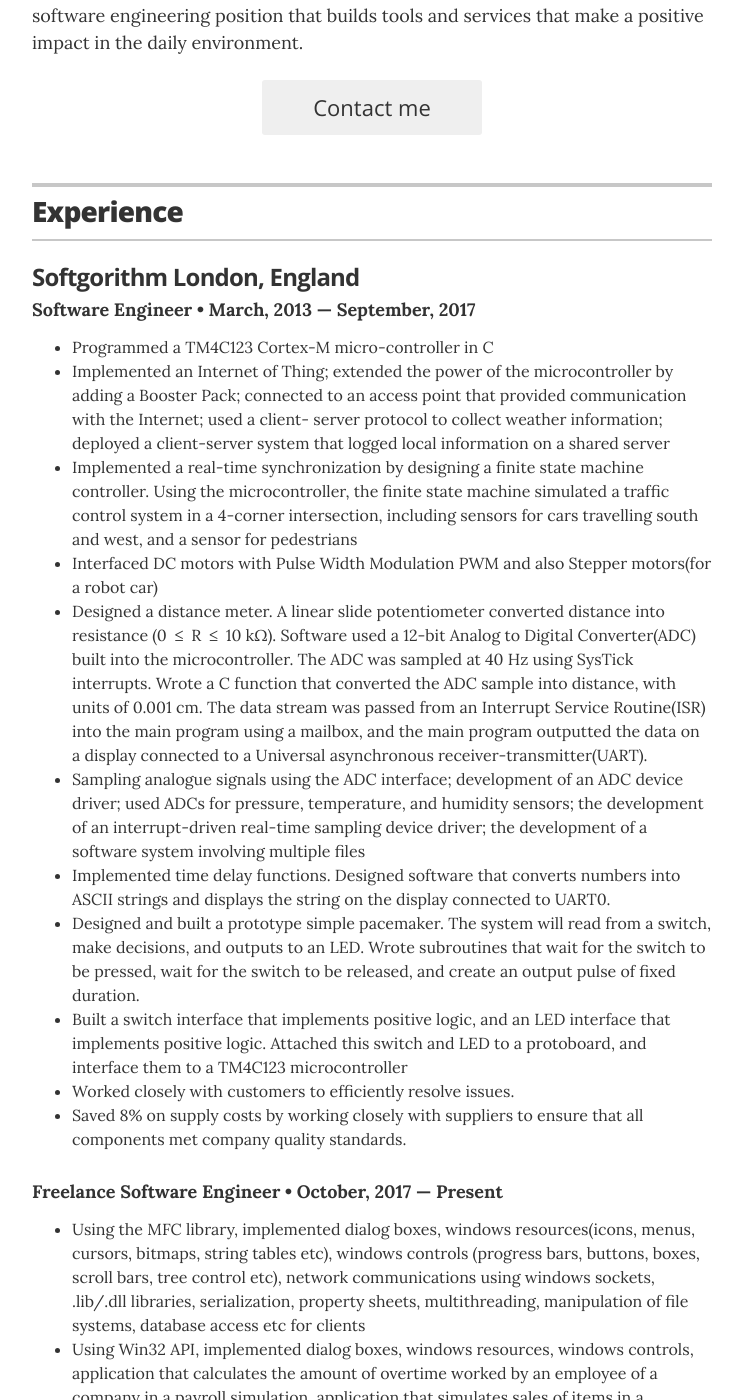
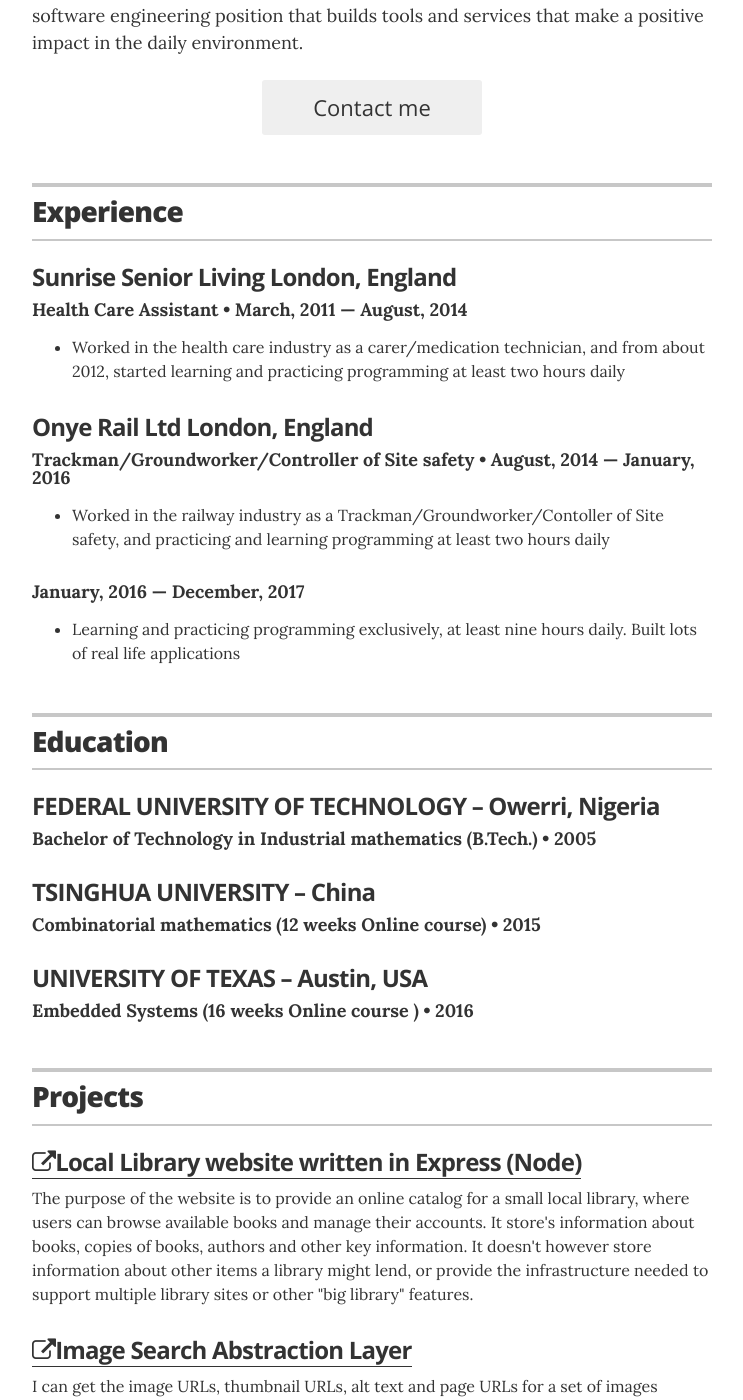
Before and after one commit to evanchime/resume, a Jekyll site: the page built from index.html, in a window 1280 px wide and 1400 px high, scrolled down 337 px. Shown: the whole window, without its empty margins (268-1011 px from the left). Built offline with Jekyll 4.4.1, drawn with Linux system fonts in a browser that asks for light colours; some of the changed text lies outside the part shown.

Commit message:
Modified _data/experience.yml

```diff
--- a/_data/experience.yml
+++ b/_data/experience.yml
@@ -1,81 +1,33 @@
 # Jobs
 
-# Softgorithm
-- company: Softgorithm London, England
-  position: Software Engineer
-  duration: March, 2013 &mdash; September, 2017
+#Sunrise Senior Living
+- company: Sunrise Senior Living London, England
+  position: Health Care Assistant
+  duration: March, 2011 &mdash; August, 2014
   summary:
     <ul class="resume-item-list">
-      <li>Programmed a TM4C123  Cortex-M micro-controller in C</li>
-      <li>
-        Implemented an Internet of Thing; extended the power of the microcontroller by adding a Booster
-        Pack;  connected to an access point that provided communication with the Internet; used a client-
-        server protocol to collect weather information; deployed a client-server system that logged local
-        information on a shared server
-      </li>
-      <li>
-        Implemented a real-time synchronization by designing a finite state machine controller. Using the
-        microcontroller, the  finite state machine simulated a traffic control system in a 4-corner intersection,
-        including sensors for cars travelling south and west, and a sensor for pedestrians
-      </li>
-      <li>Interfaced DC motors with Pulse Width Modulation PWM and also Stepper motors(for a robot car)</li>
-      <li>
-        Designed a distance meter. A linear slide potentiometer converted distance into resistance (0 ≤ R ≤ 10
-        kΩ). Software used a 12-bit Analog to Digital Converter(ADC) built into the microcontroller. The
-        ADC was sampled at 40 Hz using SysTick interrupts. Wrote a C function that converted the ADC
-        sample into distance, with units of 0.001 cm. The data stream was passed from an Interrupt Service
-        Routine(ISR) into the main program using a mailbox, and the main program outputted the data on a
-        display connected to a  Universal asynchronous receiver-transmitter(UART).
-      </li>
-      <li>
-        Sampling analogue signals using the ADC interface; development of an ADC device driver; used
-        ADCs for pressure, temperature, and humidity sensors;  the development of an interrupt-driven
-        real-time sampling device driver;  the development of a software system involving multiple files
-      </li>
-      <li>
-        Implemented time delay functions. Designed software that converts numbers into ASCII strings and
-        displays the string on the display connected to UART0.
-      </li>
-      <li>
-        Designed and built a prototype simple pacemaker. The system will read from a switch, make
-        decisions, and outputs to an LED. Wrote subroutines that wait for the switch to be pressed, wait for
-        the switch to be released, and create an output pulse of fixed duration.
-      </li>
-      <li>
-        Built a switch interface that implements positive logic, and an LED interface that implements
-        positive logic.  Attached this switch and LED to a protoboard, and interface them to a TM4C123
-        microcontroller
-      </li>
-      <li>Worked closely with customers to efficiently resolve issues.</li>
-      <li>
-        Saved 8% on supply costs by working closely with suppliers to ensure that all components met
-        company quality standards.
+      <li>Worked in the health care industry as a carer/medication technician,
+        and from about 2012, started learning and practicing programming at least two hours daily
       </li>
     </ul>
 
-# Freelance
-- position: Freelance Software Engineer
-  duration: October, 2017 &mdash; Present
+# Onye Rail Ltd
+- company: Onye Rail Ltd London, England
+  position: Trackman/Groundworker/Controller of Site safety
+  duration: August, 2014 &mdash; January, 2016
   summary:
     <ul class="resume-item-list">
       <li>
-        Using the MFC library, implemented dialog boxes, windows resources(icons, menus, cursors, bitmaps,
-        string tables etc), windows controls (progress bars, buttons, boxes, scroll bars, tree control etc), network
-        communications using windows sockets, .lib/.dll libraries, serialization, property sheets, multithreading,
-        manipulation of file systems, database access etc for clients
-      </li>
-      <li>
-        Using Win32 API, implemented dialog boxes, windows resources, windows controls, application that
-        calculates the amount of overtime worked by an employee of a company in a payroll simulation,
-        application that simulates sales of items in a department store or any other store(applies the tax rate and
-        present the total price to the customer) etc for clients
-      </li>
-      <li>
-        Using the WPF UI framework, implemented a wide range of GUI elements; labels, textboxes,
-        treeviews, listviews, datagrid views, menus, dialogs, dispatcher timers, panels, speech
-        synthesizers/recognizers etc for clients
-      </li>
-      <li>
-        Built full-stack Javascript applications using MongoDB, Express, Angular, Nodejs for clients
+        Worked in the railway industry as a Trackman/Groundworker/Contoller of Site safety,
+        and practicing and learning programming at least two hours daily
       </li>
     </ul>
+
+- duration: January, 2016 &mdash; December, 2017
+  summary:
+    <ul class="resume-item-list">
+      <li>
+        Learning and practicing programming exclusively, at least nine hours daily.
+        Built lots of real life applications
+      </li>
+    </ul>
```
